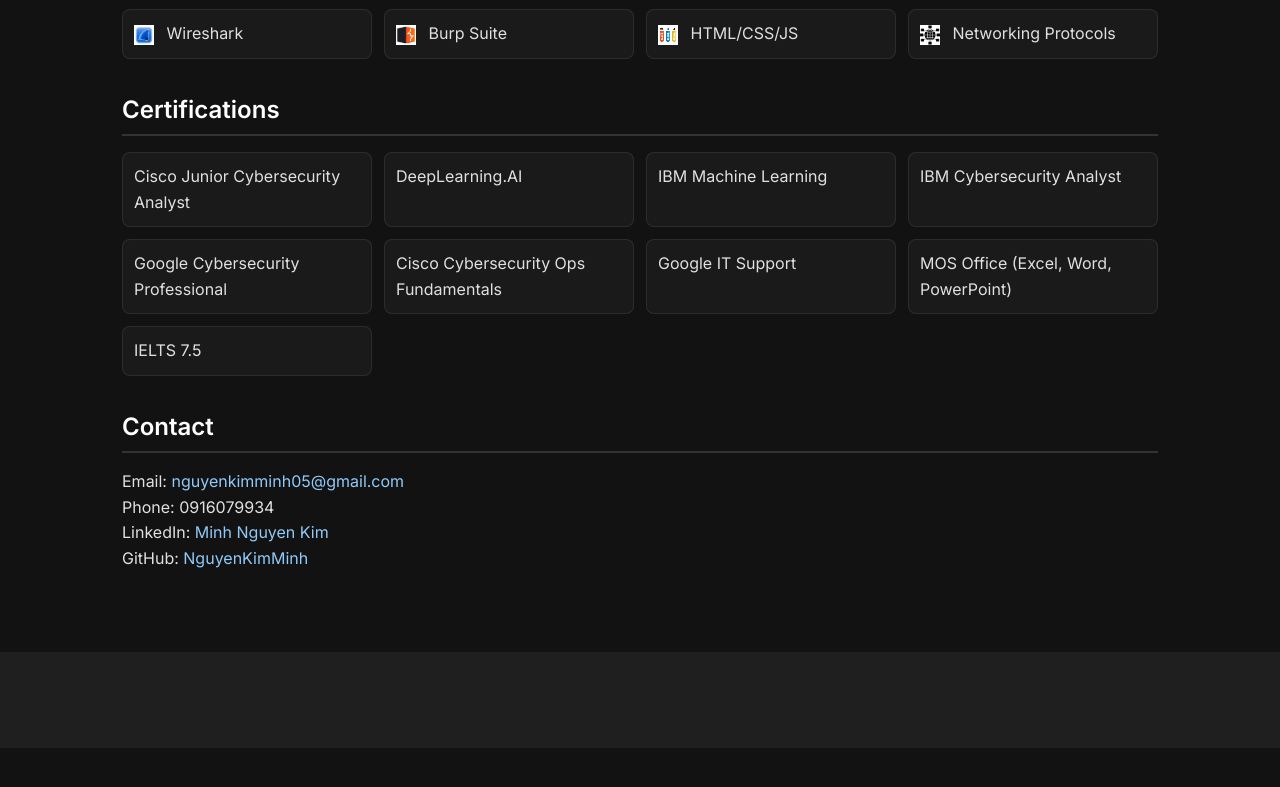
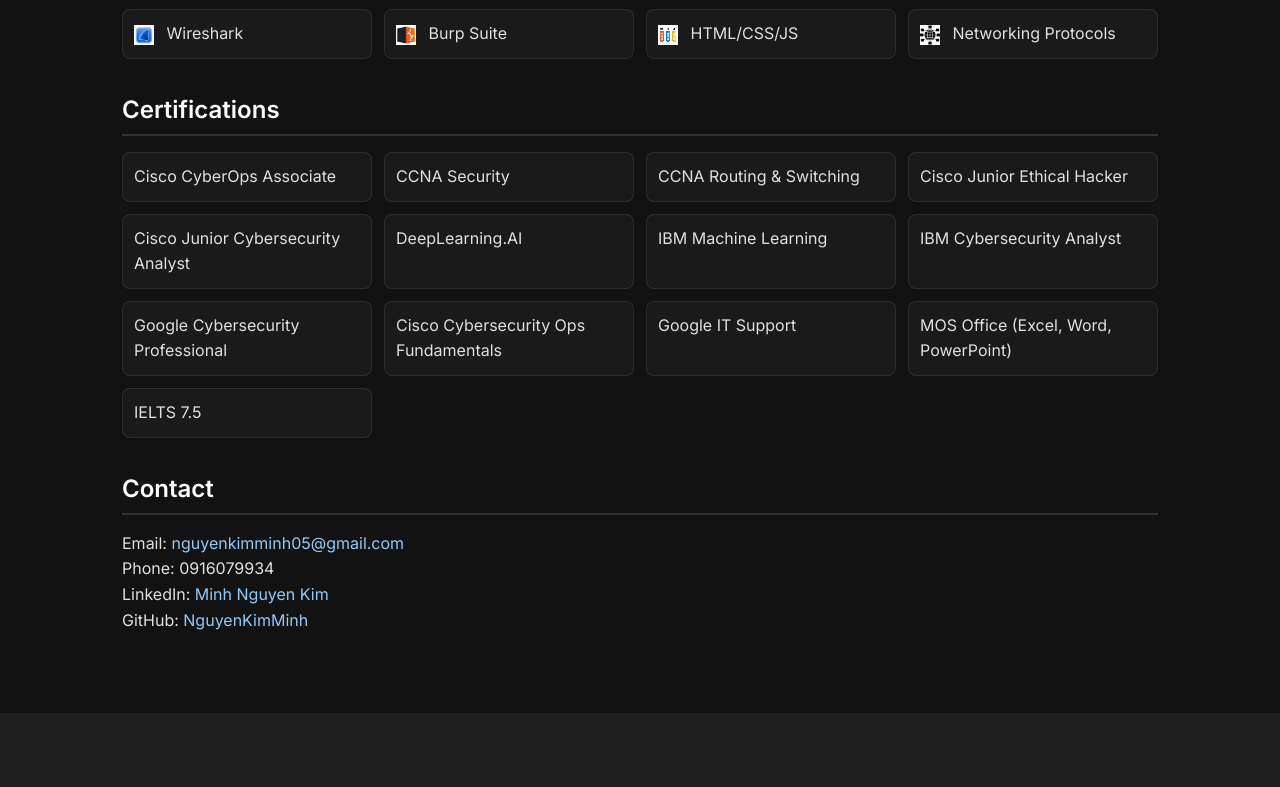
Before and after one commit to NguyenKimMinh/Nguyen-Kim-Minh-Portfolio, a plain HTML site: page index.html in a window 1280 px wide. Shown: the part 1571-2358 px from the top of the page. Before the commit the page ends 2319 px from the top, so only its background shows below. Drawn offline with Linux system fonts and the light colour scheme.

Commit message:
Update index.html

```diff
--- a/index.html
+++ b/index.html
@@ -102,6 +102,10 @@
     <section id="certifications">
       <h2>Certifications</h2>
       <ul class="certifications">
+        <li>Cisco CyberOps Associate</li>
+        <li>CCNA Security</li>
+        <li>CCNA Routing & Switching</li>
+        <li>Cisco Junior Ethical Hacker</li>
         <li>Cisco Junior Cybersecurity Analyst</li>
         <li>DeepLearning.AI</li>
         <li>IBM Machine Learning</li>
```
